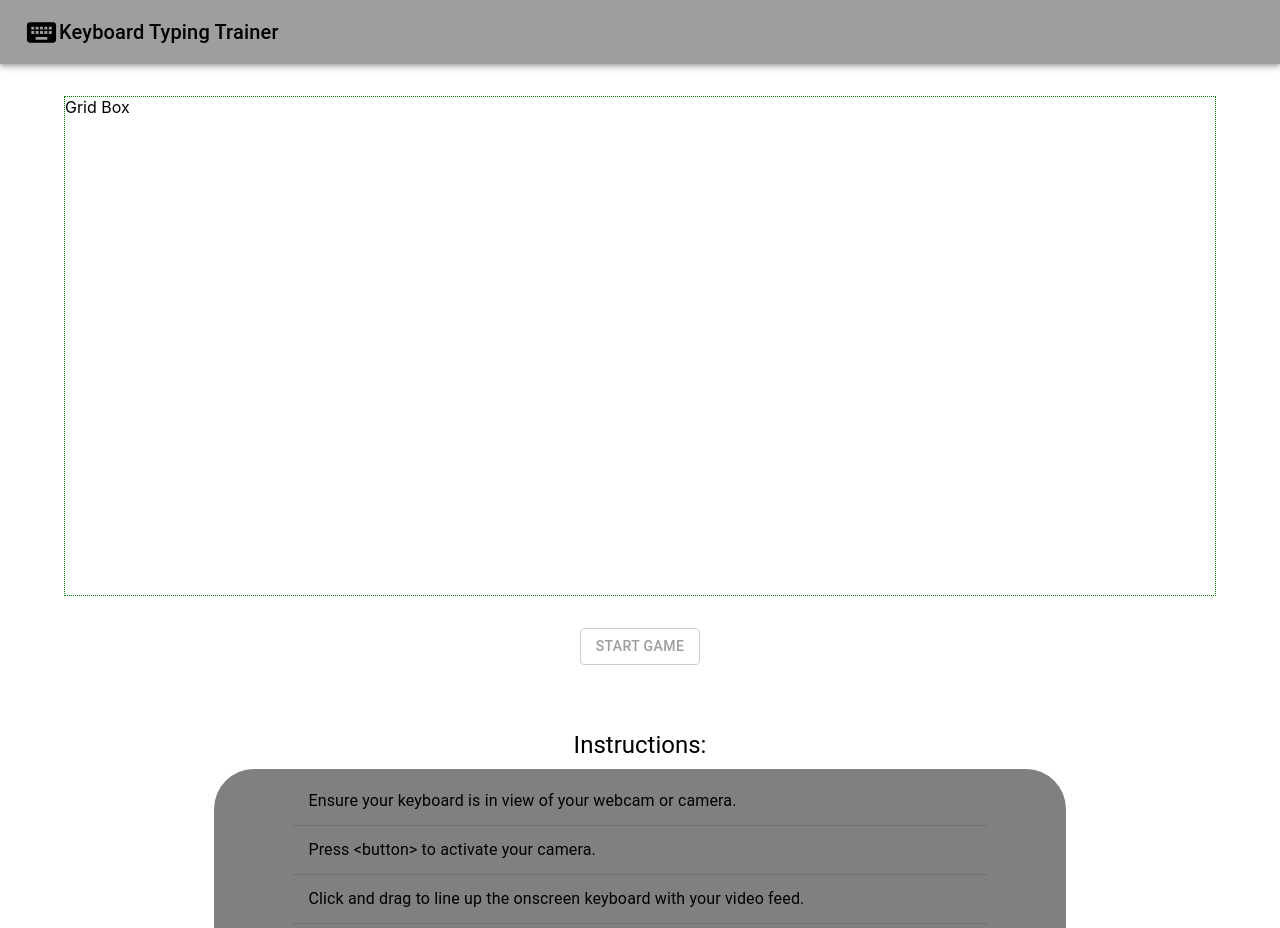
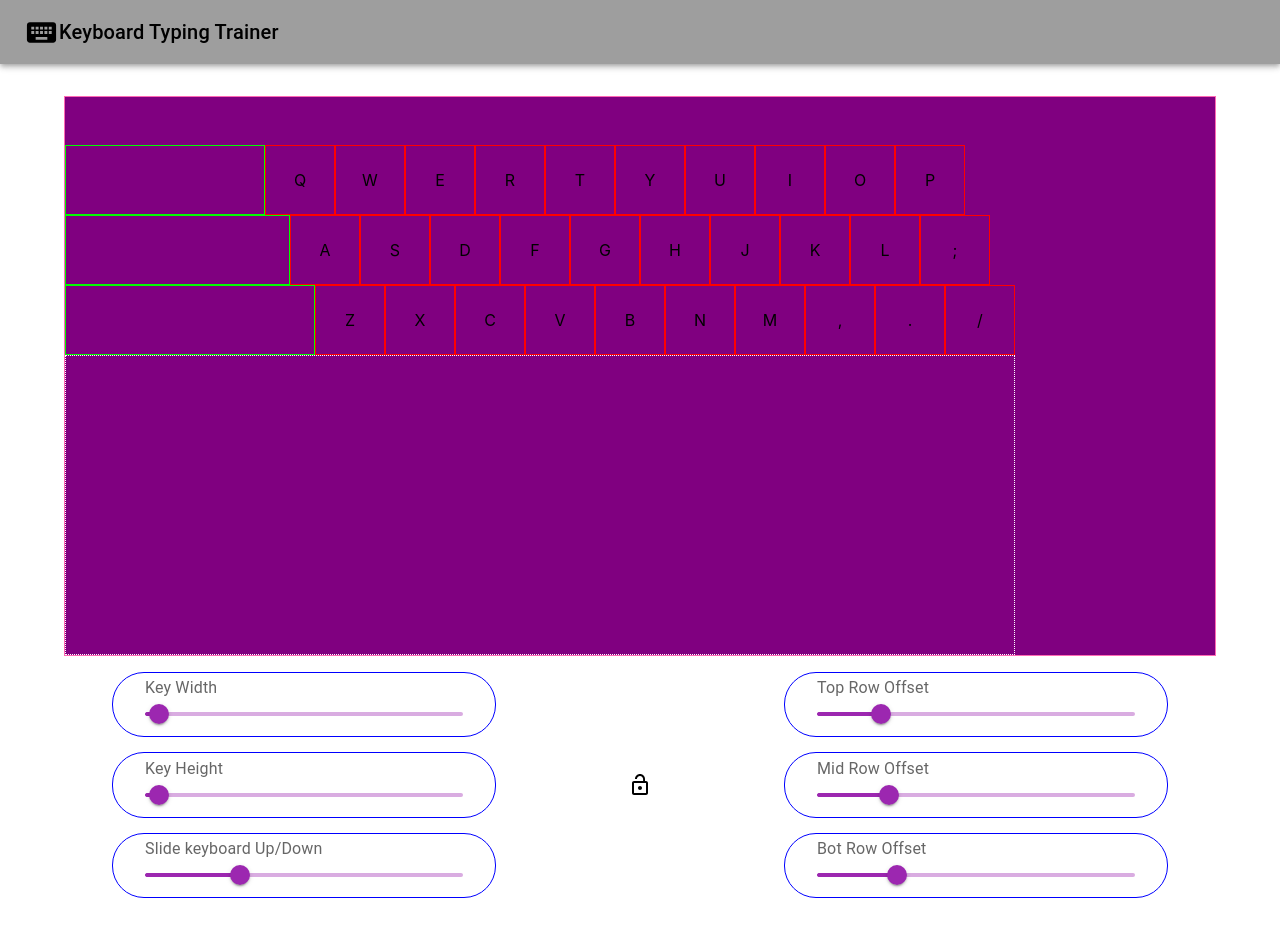
Before and after one commit to Nashtronaut/camType, a Next.js app: page / in a window 1280 px wide. Shown: the top 928 px of the page. Built offline with nearby package versions, Linux system fonts and the light colour scheme.

Commit message:
Sliders kind of styled, passing off to lindsea for tuning

```diff
--- a/components/keyboard/CameraGridContainer.js
+++ b/components/keyboard/CameraGridContainer.js
@@ -1,18 +1,52 @@
 import { useState } from 'react';
 import Box from '@mui/material/Box';
+import Grid from '@mui/material/Grid';
+import InputLabel from '@mui/material/InputLabel';
 import KeyboardGrid from './KeyboardGrid';
+import LockOpenIcon from '@mui/icons-material/LockOpen';
+import LockIcon from '@mui/icons-material/Lock';
+import { Slider } from '@mui/material';
 
 const CameraGridContainer = () => {
 
-    const [keyHeight, setKeyHeight] = useState(100);
-    const [keyWidth, setKeyWidth] = useState(100);
-    const [yOffset, setYOffset] = useState(100);
-    const [topOffset, setTopOffset] = useState(30);
-    const [midOffset, setMidOffset] = useState(50);
-    const [botOffset, setBotOffset] = useState(80);
+    const [keyHeight, setKeyHeight] = useState(70);
+    const [keyWidth, setKeyWidth] = useState(70);
+    const [yOffset, setYOffset] = useState(300);
+    const [topOffset, setTopOffset] = useState(200);
+    const [midOffset, setMidOffset] = useState(225);
+    const [botOffset, setBotOffset] = useState(250);
+    const [lockVals, setLockVals] = useState(false);
+
+    const handleKeyWidth = (e, newValue) => {
+        setKeyWidth(newValue);
+    };
+
+    const handleKeyHeight = (e, newValue) => {
+        setKeyHeight(newValue);
+    };
+
+    const handleYOffset = (e, newValue) => {
+        setYOffset(newValue);
+    };
+
+    const handleTopOffset = (e, newValue) => {
+        setTopOffset(newValue);
+    };
+
+    const handleMidOffset = (e, newValue) => {
+        setMidOffset(newValue);
+    };
+
+    const handleBotOffset = (e, newValue) => {
+        setBotOffset(newValue);
+    };
 
     return(
         <Box>
+            <Grid container style={{ position: 'relative', marginBottom: "1rem" }}>
+                <Grid xs={12} item style={{ display: "flex" }}>
+                    <canvas style={{ position: 'absolute', background: "purple", height: "100%", width: "100%" }} />
+                    <Box style={{ position: 'relative', width: "100%", height: "100%", display: "flex", zIndex: 1, alignItems: 'end', minHeight: "35rem", border: "1px solid hotpink", overflow: 'hidden' }}>
                         <KeyboardGrid
                             keyHeight={keyHeight}
                             keyWidth={keyWidth}
@@ -21,6 +55,54 @@ const CameraGridContainer = () => {
                             midOffset={midOffset}
                             botOffset={botOffset}/>
                     </Box>
+                </Grid>
+            </Grid>
+            <Grid container style={{ justifyContent: 'center' }}>
+                <Grid item xs={4} style={{display: "flex", flexDirection: "column", gap: 15}}>
+                    <Box style={{border: "1px solid blue", borderRadius: "2rem", padding: "0.2rem 2rem"}}>
+                        <InputLabel>Key Width</InputLabel>
+                        <Slider value={ keyWidth } onChange={ handleKeyWidth }  min={50} max={500} disabled={lockVals} />
+                    </Box>
+
+                    <Box style={{border: "1px solid blue", borderRadius: "2rem", padding: "0.8rem, 2rem", padding: "0.2rem 2rem"}}>
+                        <InputLabel>Key Height</InputLabel>
+                        <Slider value={ keyHeight } onChange={ handleKeyHeight } min={50} max={500} disabled={lockVals} />
+                    </Box>
+
+                    <Box style={{border: "1px solid blue", borderRadius: "2rem", padding: "0.8rem, 2rem", padding: "0.2rem 2rem"}}>
+                        <InputLabel>Slide keyboard Up/Down</InputLabel>
+                        <Slider value={ yOffset } onChange={ handleYOffset } max={1000} disabled={lockVals} />
+                    </Box>
+                </Grid>
+
+                <Grid style={{display: "flex", justifyContent: "center", alignItems: "center" }} xs={3}>
+                    {lockVals &&
+                        <LockIcon onClick={() => setLockVals(!lockVals)} />
+                        }
+                    {!lockVals &&
+                        <LockOpenIcon onClick={() => setLockVals(!lockVals)} />
+                        }
+                </Grid>
+
+                <Grid xs={4} item style={{display: "flex", flexDirection: "column", gap: 15}}>
+                    <Box style={{border: "1px solid blue", borderRadius: "2rem", padding: "0.8rem, 2rem", padding: "0.2rem 2rem"}}>
+                        <InputLabel>Top Row Offset</InputLabel>
+                        <Slider value={ topOffset } onChange={ handleTopOffset } max={1000} disabled={ lockVals }/>
+                    </Box>
+
+                    <Box style={{border: "1px solid blue", borderRadius: "2rem", padding: "0.8rem, 2rem", padding: "0.2rem 2rem"}}>
+                        <InputLabel>Mid Row Offset</InputLabel>
+                        <Slider value={ midOffset } onChange={ handleMidOffset } max={1000} disabled={ lockVals }/>
+                    </Box>
+
+                    <Box style={{border: "1px solid blue", borderRadius: "2rem", padding: "0.8rem, 2rem", padding: "0.2rem 2rem"}}>
+                        <InputLabel>Bot Row Offset</InputLabel>
+                        <Slider value={ botOffset } onChange={ handleBotOffset } max={1000} disabled={ lockVals }/>
+                    </Box>
+                </Grid>
+            </Grid>
+        </Box>
+
     );
 }
 
--- a/components/keyboard/KeyboardGrid.js
+++ b/components/keyboard/KeyboardGrid.js
@@ -41,6 +41,8 @@ const KeyboardGrid = (props) => {
                 );
             })}
             <Box className={styles.yOffset} style={{ width: "100%", height: `${keyboard.yOffset}px` }}/>
+            {console.log(keyboard.rows[0].keys[0].corsx)}
+            {console.log(keyboard.rows[0].keys[0].corsy)}
         </div>
     );
 };
--- a/pages/index.js
+++ b/pages/index.js
@@ -56,13 +56,16 @@ export default function Home() {
           {/* Camera Component */}
         <Box paddingTop="2rem">
             {/* Placeholder box for camera display */}
-            {showGrid && <Box>
+
+          <CameraGridContainer />
+
+            {/* {showGrid && <Box>
               <Box style={{height: 500, border: '1px dotted green'}}>
                 Grid Box
               </Box>
             </Box>}
 
-            {!showGrid && <PlaceholderGame/>}
+            {!showGrid && <PlaceholderGame/>} */}
 
             <Box
              display="flex"
--- a/styles/globals.css
+++ b/styles/globals.css
@@ -20,7 +20,7 @@ a {
     color-scheme: dark;
   }
   body {
-    color: white;
-    background: black;
+    color: black;
+    background: white;
   }
 }
```
Lines whose indentation alone changed are shown as unchanged.
